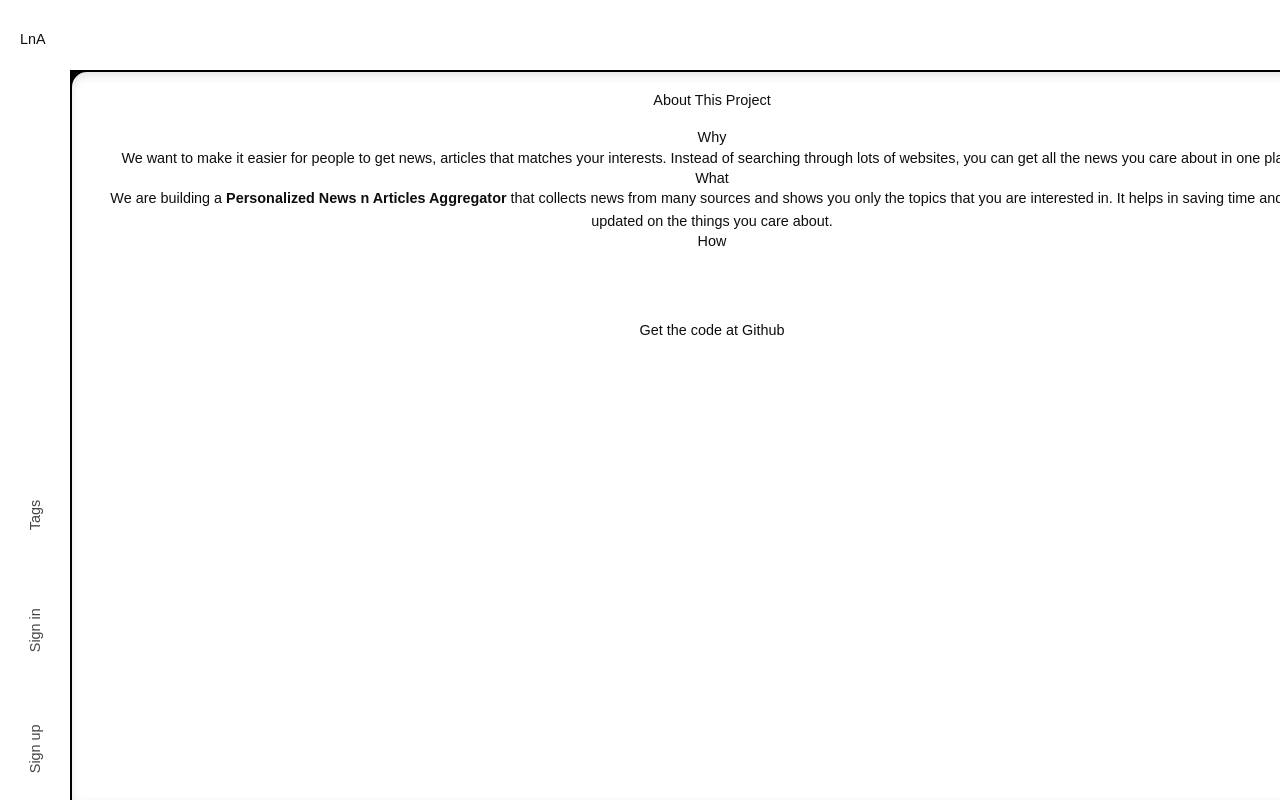
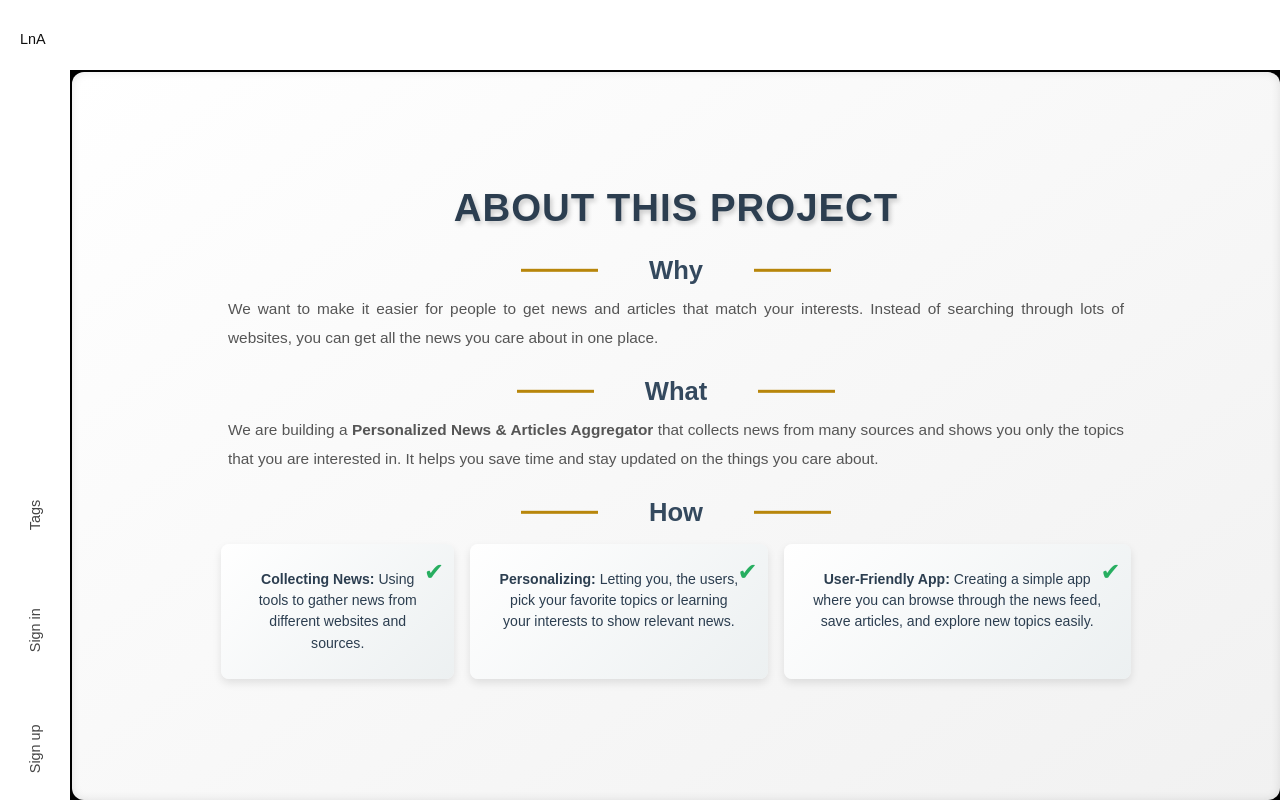
Before and after one commit to BOT-HARI-01/lna, a Next.js app: page /about in a window 1280 px wide. Built offline with nearby package versions, Linux system fonts and the light colour scheme.

Commit message:
about updated

```diff
--- /dev/null
+++ b/app/about/about.css
@@ -0,0 +1,172 @@
+.aboutContainer {
+    height: 100vh;
+    margin-top: 72px;
+    margin-left: 72px;
+    display: flex;
+    flex-direction: column;
+    justify-content: center;
+    align-items: center;
+    background: linear-gradient(145deg, #ffffff, #f1f1f1);
+    box-shadow: inset 0 0 10px rgba(0, 0, 0, 0.1), 0 10px 20px rgba(0, 0, 0, 0.15);
+    border-radius: 12px;
+    padding: 2vw;
+    animation: fadeIn 0.8s ease-in-out;
+    text-align: center;
+    transition: all 0.4s ease;
+    max-height: calc(100vh - 72px);
+}
+
+.theContainer::-webkit-scrollbar {
+    display: none; /* Hide the scrollbar */
+}
+
+.theContainer {
+    -ms-overflow-style: none;  /* For Internet Explorer */
+    scrollbar-width: none; /* For Firefox */
+}
+
+/* Main heading */
+.heading {
+    font-size: 3vw; /* Font size relative to viewport width */
+    font-weight: 800;
+    color: #2c3e50;
+    margin-bottom: 2vh; /* Margin relative to viewport height */
+    text-transform: uppercase;
+    letter-spacing: 1px;
+    text-shadow: 2px 3px 5px rgba(0, 0, 0, 0.2);
+    position: relative;
+}
+
+.heading::after {
+    /* content: ''; */
+    width: 20vw; /* Relative width */
+    height: 0.3vh; /* Relative height */
+    background: linear-gradient(90deg, #B8860B 50%,#353434);
+    display: block;
+    margin: 12px auto 0 auto;
+    border-radius: 3px;
+}
+
+/* Subheadings */
+.subheading {
+    font-size: 2vw; /* Font size relative to viewport width */
+    color: #34495e;
+    margin: 1vh 0;
+    font-weight: 600;
+    position: relative;
+}
+
+.subheading::before,
+.subheading::after {
+    content: '';
+    width: 6vw; /* Adjust width based on viewport width */
+    height: 0.3vh; /* Adjust height based on viewport height */
+    background: #B8860B;
+    position: absolute;
+    top: 50%;
+    transform: translateY(-50%);
+}
+
+.subheading::before {
+    left: -10vw;
+}
+
+.subheading::after {
+    right: -10vw;
+}
+
+/* Paragraph text */
+.paragraph {
+    font-size: 1.2vw; /* Font size relative to viewport width */
+    color: #555;
+    margin-bottom: 2vh;
+    text-align: justify;
+    line-height: 1.9;
+    max-width: 70vw; /* Max width based on viewport width */
+}
+
+/* Advanced List Styling */
+.list {
+    display: flex;
+    justify-content: space-between;
+    width: 80%;
+    padding: 0;
+    list-style: none;
+}
+
+.list li {
+    font-size: 1.1vw; /* Font size relative to viewport width */
+    color: #2c3e50;
+    margin: 1vh;
+    padding: 2vw;
+    background: linear-gradient(135deg, #ffffff, #ecf0f1);
+    border-radius: 8px;
+    box-shadow: 0 4px 8px rgba(0, 0, 0, 0.1);
+    position: relative;
+    transition: transform 0.3s ease, box-shadow 0.3s ease;
+}
+
+.list li:hover {
+    transform: translateY(-5px);
+    box-shadow: 0 8px 16px rgba(0, 0, 0, 0.2);
+}
+
+.list li::before {
+    content: '✔';
+    color: #27ae60;
+    font-size: 1.5rem;
+    position: absolute;
+    top: 10px;
+    right: 10px;
+}
+
+/* No-scroll Layout */
+.containerWrapper {
+    height: 100%;
+    display: flex;
+    flex-direction: column;
+    justify-content: space-evenly;
+    align-items: center;
+    overflow: hidden;
+    padding: 2vw; /* Relative padding */
+    box-sizing: border-box;
+}
+
+/* Subtle animation for the container on page load */
+@keyframes fadeIn {
+    from {
+        opacity: 0;
+        transform: scale(0.95);
+    }
+    to {
+        opacity: 1;
+        transform: scale(1);
+    }
+}
+
+/* Responsive adjustments */
+@media (max-width: 768px) {
+    .heading {
+        font-size: 5vw; /* Larger font on smaller screens */
+    }
+
+    .subheading {
+        font-size: 4vw;
+    }
+
+    .paragraph {
+        font-size: 3vw;
+        max-width: 80vw;
+    }
+
+    .list {
+        flex-direction: column;
+        align-items: center;
+        width: 100%;
+    }
+
+    .list li {
+        width: 90%;
+        margin: 1vh 0;
+    }
+}
--- a/app/about/page.js
+++ b/app/about/page.js
@@ -1,34 +1,34 @@
+import './about.css';
 export default function About() {
     return (
-        <div className="theContainer" style={{ padding: "20px", lineHeight: "1.6", fontFamily: "Arial, sans-serif" }}>
-            <h1 style={{ textAlign: "center", marginBottom: "20px" }}>About This Project</h1>
+        <div className="aboutContainer">
+            <h1 className="heading">About This Project</h1>
 
-            <h2>Why</h2>
-            <p>
-                We want to make it easier for people to get news, articles that matches your interests. Instead of searching through lots of websites,
+            <h2 className="subheading">Why</h2>
+            <p className="paragraph">
+                We want to make it easier for people to get news and articles that match your interests. Instead of searching through lots of websites,
                 you can get all the news you care about in one place.
             </p>
 
-            <h2>What</h2>
-            <p>
-                We are building a <strong>Personalized News n Articles Aggregator</strong> that collects news from many sources and shows you only
-                the topics that you are interested in. It helps in saving time and stay updated on the things you care about.
+            <h2 className="subheading">What</h2>
+            <p className="paragraph">
+                We are building a <strong>Personalized News & Articles Aggregator</strong> that collects news from many sources and shows you only
+                the topics that you are interested in. It helps you save time and stay updated on the things you care about.
             </p>
 
-            <h2>How</h2>
-            <ul style={{ paddingLeft: "20px" }}>
+            <h2 className="subheading">How</h2>
+            <ul className="list">
                 <li>
                     <strong>Collecting News:</strong> Using tools to gather news from different websites and sources.
                 </li>
                 <li>
-                    <strong>Personalizing:</strong> Letting you the users pick your favorite topics or learning their interests to show relevant news.
+                    <strong>Personalizing:</strong> Letting you, the users, pick your favorite topics or learning your interests to show relevant news.
                 </li>
                 <li>
-                    <strong>User-Friendly App:</strong> Creating a simple app where you can browse through news feed, save articles, and
+                    <strong>User-Friendly App:</strong> Creating a simple app where you can browse through the news feed, save articles, and
                     explore new topics easily.
                 </li>
             </ul>
-            <p>Get the code at <a href="https://github.com/BOT-HARI-01/lna-aggrigator" target="_blank">Github</a></p>
         </div>
     );
-};
+}
```
